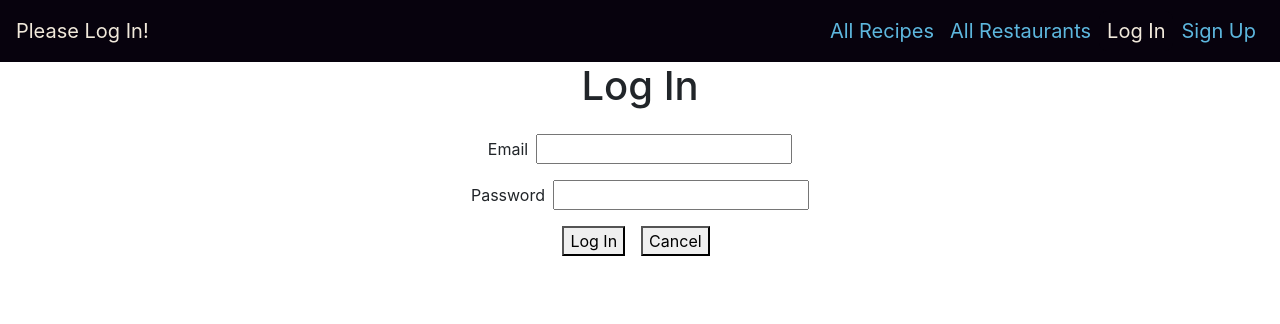
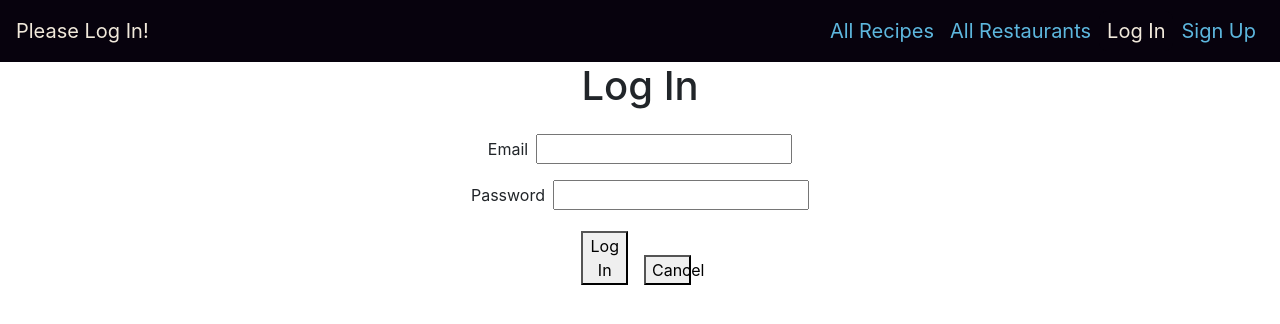
Before and after one commit to LukeSchaffel/mealtime-front-end, a React (Create React App) app: page /login in a window 1280 px wide. Shown: the top 324 px of the page. Built offline with nearby package versions, Linux system fonts and the light colour scheme; no server answers.

Commit message:
more styling

```diff
--- a/src/pages/Profile/Profile.module.css
+++ b/src/pages/Profile/Profile.module.css
@@ -24,8 +24,10 @@ main {
   grid-gap: 20px;
 }
 
-
-
+button {
+  max-width: 30%;
+  margin: 5px auto;
+}
 
 #email {
   display: flex;
```
